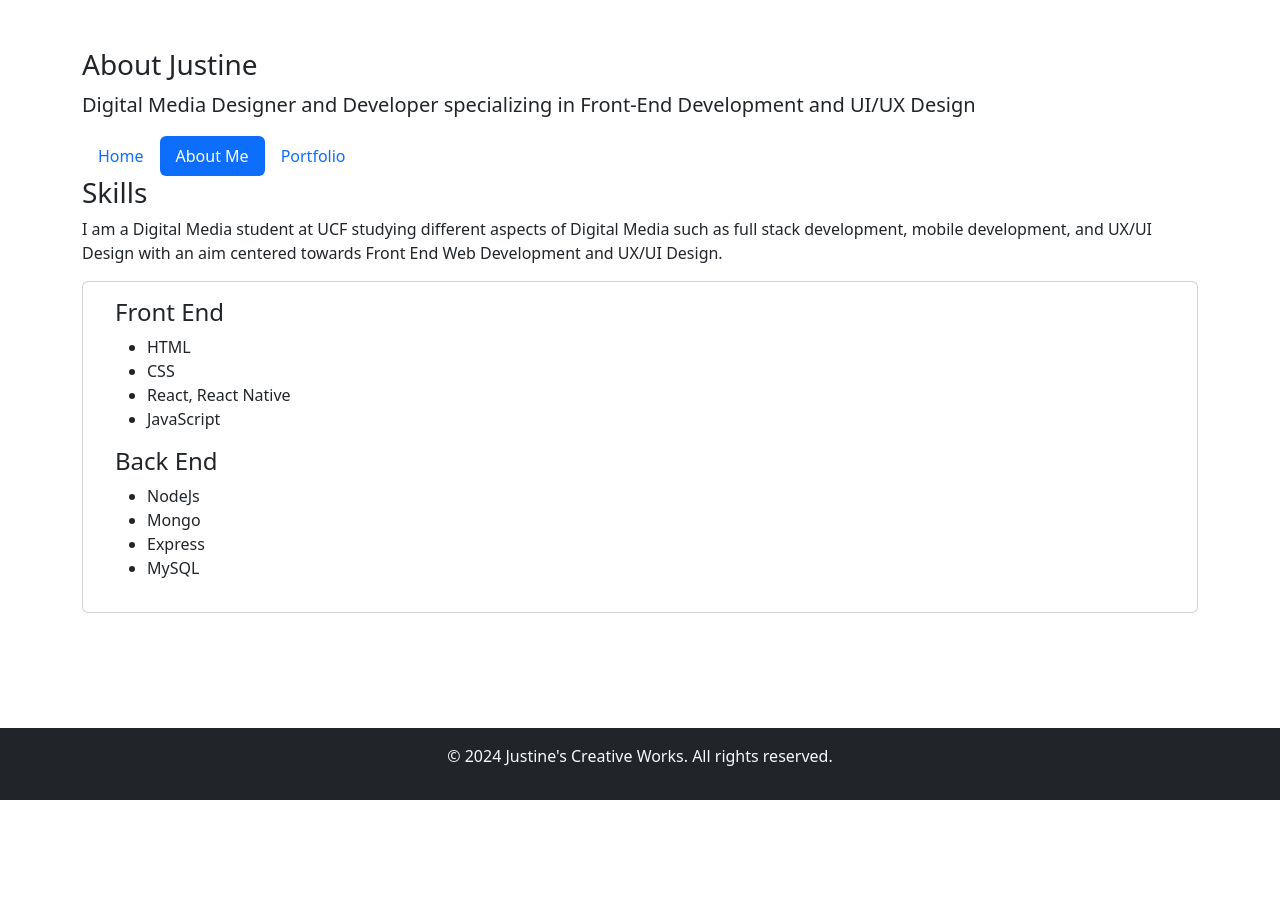
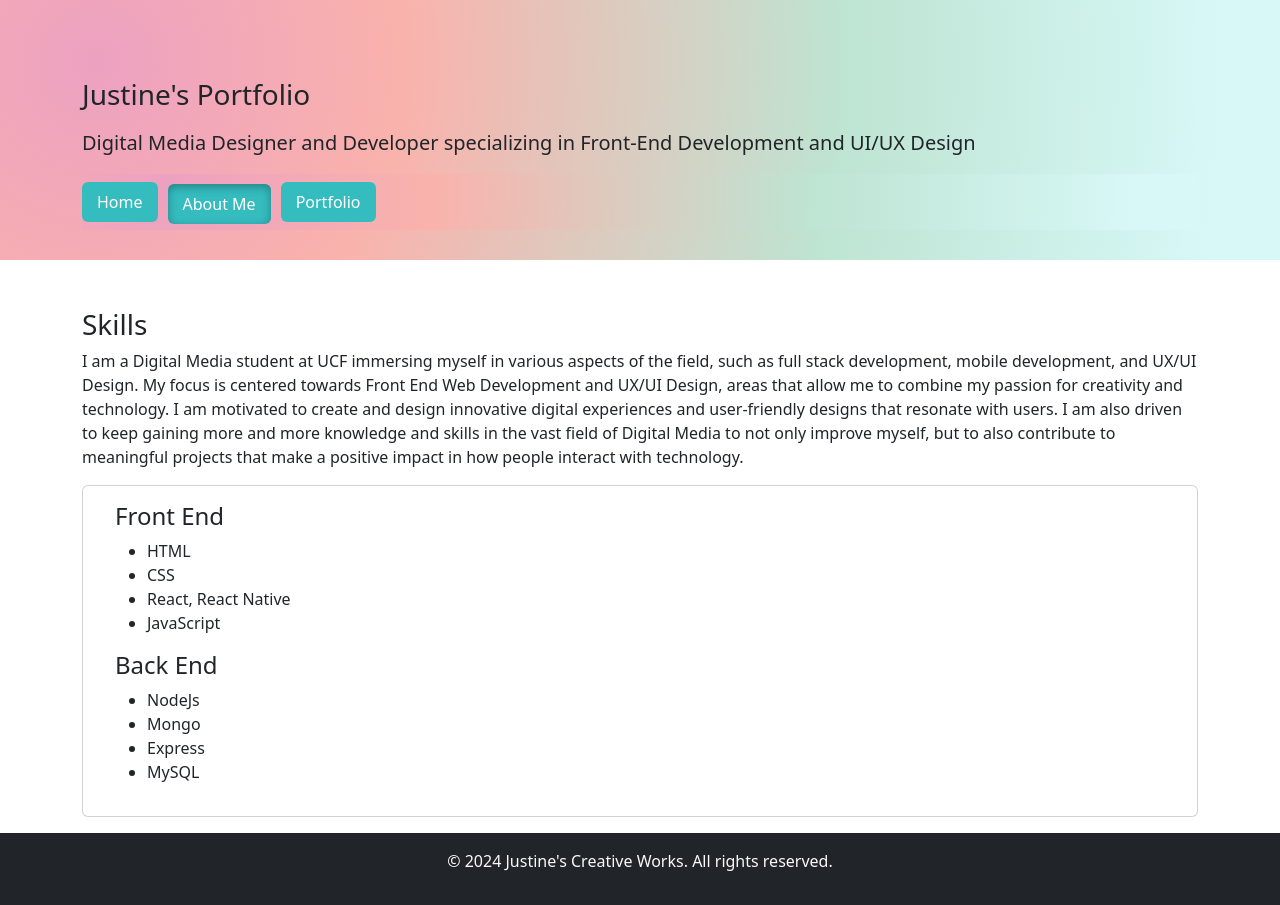
Before and after one commit to JustineSermons/react-native-portfolio, a website: page about.html in a window 1280 px wide. Before the commit the page ends 800 px from the top, so only its background shows below. Drawn offline with nearby package versions, Linux system fonts and the light colour scheme.

Commit message:
updated styling

```diff
--- a/about.html
+++ b/about.html
@@ -1,8 +1,8 @@
 <!DOCTYPE html>
 <html lang="en">
   <head>
-    <meta charset="utf-8" >
-    <meta name="viewport" content="width=device-width, initial-scale=1" >
+    <meta charset="utf-8">
+    <meta name="viewport" content="width=device-width, initial-scale=1">
     <title>Justine's Portfolio</title>
     <link
       href="https://cdn.jsdelivr.net/npm/bootstrap@5.3.3/dist/css/bootstrap.min.css"
@@ -11,27 +11,60 @@
       crossorigin="anonymous"
     >
     <style>
-      html,
-      body {
+      /* Custom styles for the navigation bar */
+      .custom-navbar {
+        background: radial-gradient(circle at 7.5% 24%, rgb(237, 161, 193) 0%, rgb(250, 178, 172) 25.5%, rgb(190, 228, 210) 62.3%, rgb(215, 248, 247) 93.8%);
+      }
+
+      .nav-link {
+        color: #ffffff; /* Text color */
+        background-color:   #35bcbf; /* Button background color */
+        border-radius: 5px; /* Button border radius */
+        padding: 8px 15px; /* Button padding */
+        margin-right: 10px; /* Spacing between buttons */
+      }
+
+      .nav-link:hover {
+        background-color: #bbe4e9; /* Button background color on hover */
+        color: #F2A8B8
+      }
+
+      .custom-navbar .nav-pills .nav-item .nav-link.active {
+        background-color: #35bcbf; /* Color when active */
+        color: #fff; /* Text color when active */
+        box-shadow: inset 0 3px 10px rgba(0, 0, 0, 0.3); /* Stronger shadow */
+        transform: translateY(2px); /* Shift button further down */
+      }
+
+      .section-background {
+        background: radial-gradient(circle at 7.5% 24%, rgb(237, 161, 193) 0%, rgb(250, 178, 172) 25.5%, rgb(190, 228, 210) 62.3%, rgb(215, 248, 247) 93.8%);
+        padding: 30px 0;
+        background-color: rgba(255, 255, 255, 0.8); /* Light white background with transparency */
+      }
+
+      html, body {
         height: 100%;
+        margin: 0;
+        padding: 0;
+        display: flex;
+        flex-direction: column;
       }
 
       .wrapper {
-        min-height: 100%;
-        display: flex;
-        flex-direction: column;
+        flex: 1;
       }
     </style>
   </head>
 
-  <body class="wrapper">
+  <body>
+    <div class="section-background">
       <div class="container">
-      <h3 class="mt-5" mb-3>About Justine</h3>
+        <h3 class="mt-5 mb-3">Justine's Portfolio</h3>
         <p class="lead">
           Digital Media Designer and Developer specializing in Front-End
           Development and UI/UX Design
         </p>
-      <nav>
+        <nav class="navbar navbar-expand-lg navbar-light custom-navbar">
           <ul class="nav nav-pills">
             <li class="nav-item">
               <a href="/react-native-portfolio/index.html" class="nav-link">Home</a>
@@ -45,14 +78,22 @@
           </ul>
         </nav>
       </div>
-    <div class="container">
+    </div>
+
+    <div class="wrapper">
+      <div class="container mt-5">
         <div class="col">
           <h3>Skills</h3>
           <p>
-          I am a Digital Media student at UCF studying different aspects of
-          Digital Media such as full stack development, mobile development, and
-          UX/UI Design with an aim centered towards Front End Web Development
-          and UX/UI Design.
+            I am a Digital Media student at UCF immersing myself in various aspects of
+            the field, such as full stack development, mobile development, and
+            UX/UI Design. My focus is centered towards Front End Web Development
+            and UX/UI Design, areas that allow me to combine my passion for creativity
+            and technology. I am motivated to create and design innovative
+            digital experiences and user-friendly designs that resonate with users. I am also driven to keep gaining more and more knowledge
+            and skills in the vast field of Digital Media to not only improve myself, but to also contribute to meaningful projects
+            that make a positive impact in how people interact with technology.
+
           </p>
           <div class="card mb-3">
             <div class="card-body">
@@ -76,8 +117,9 @@
           </div>
         </div>
       </div>
+    </div>
 
-    <footer class="bg-dark text-light text-center py-3 mt-auto">
+    <footer class="bg-dark text-light text-center py-3">
       <div class="container">
         <p>&copy; 2024 Justine's Creative Works. All rights reserved.</p>
       </div>
```
Also changed, not shown: index.html (+58 -23 lines), portfolio.html (+39 -1 lines). Lines whose indentation alone changed are shown as unchanged.
